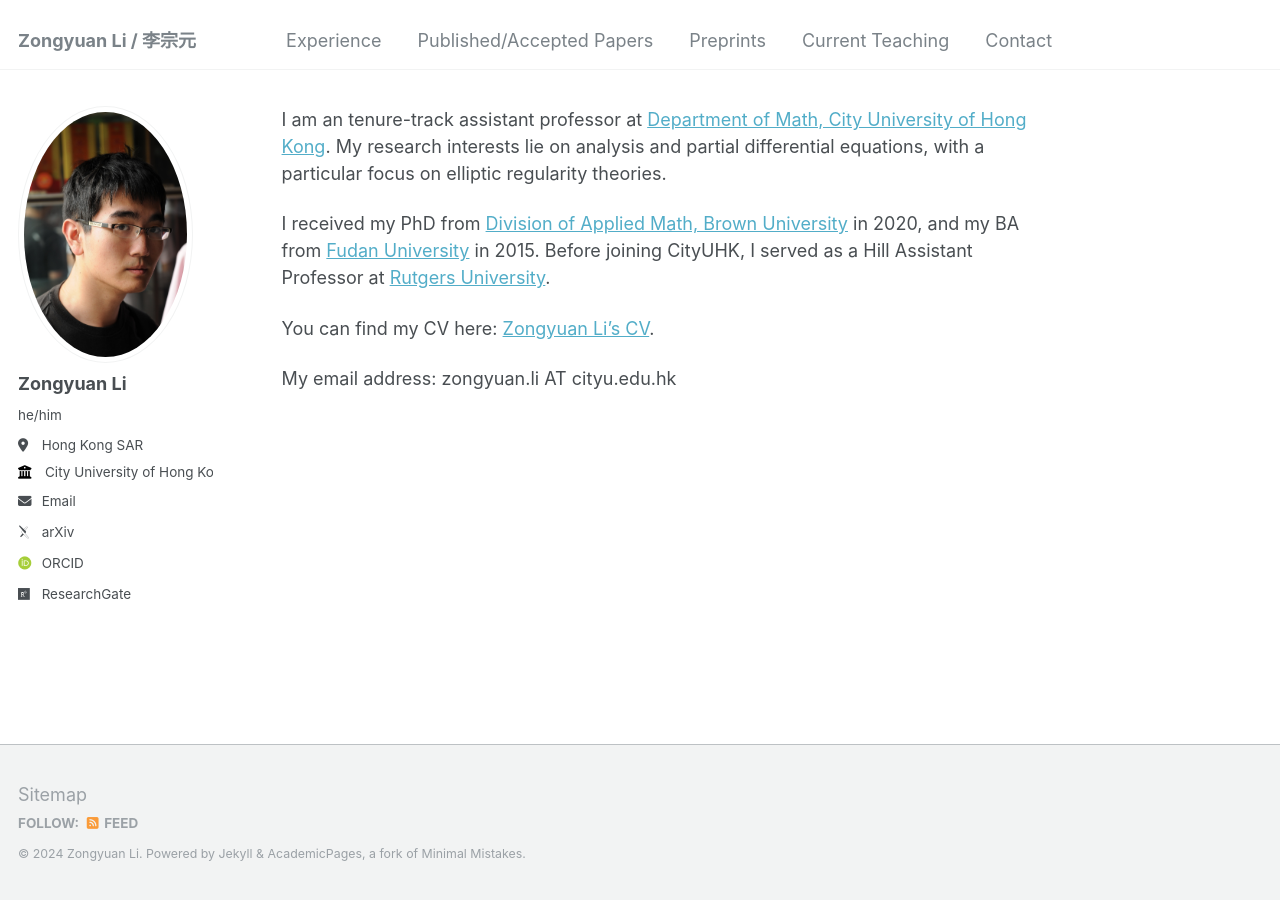
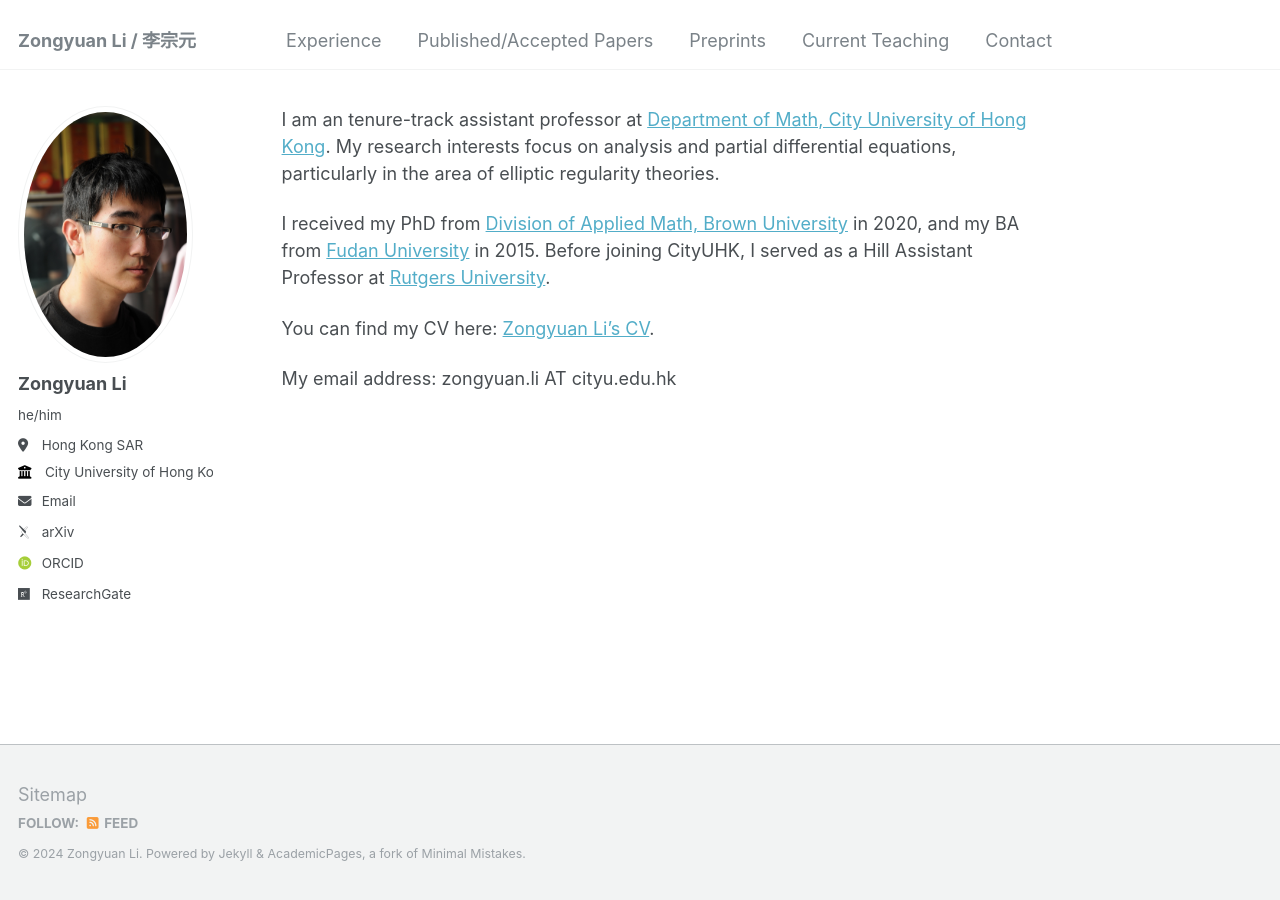
Before and after one commit to zongyuan-li/zongyuan-li.github.io, a Jekyll site: the page built from _pages/about.md, in a window 1280 px wide. Built offline with Jekyll 4.4.1, drawn with Linux system fonts in a browser that asks for light colours; some web fonts are replaced.

Commit message:
Update about.md

```diff
--- a/_pages/about.md
+++ b/_pages/about.md
@@ -7,7 +7,7 @@ redirect_from:
   - /about.html
 ---
 
-I am an tenure-track assistant professor at [Department of Math, City University of Hong Kong](https://www.cityu.edu.hk/ma/). My research interests lie on analysis and partial differential equations, with a particular focus on elliptic regularity theories.
+I am an tenure-track assistant professor at [Department of Math, City University of Hong Kong](https://www.cityu.edu.hk/ma/). My research interests focus on analysis and partial differential equations, particularly in the area of elliptic regularity theories.
 
 I received my PhD from [Division of Applied Math, Brown University](https://appliedmath.brown.edu/) in 2020, and my BA from [Fudan University](https://math.fudan.edu.cn/mathen/join/list.htm) in 2015. Before joining CityUHK, I served as a Hill Assistant Professor at [Rutgers University](https://math.rutgers.edu/).
 
```
